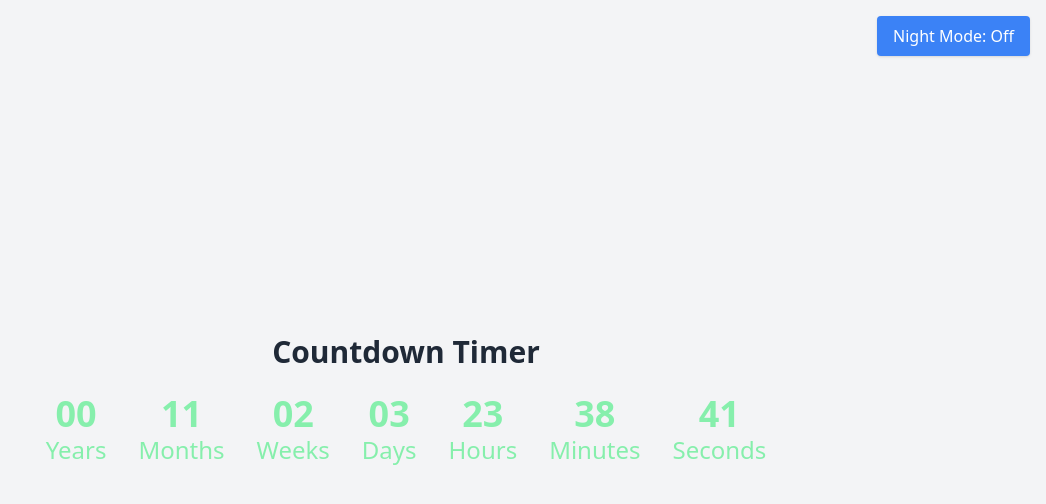
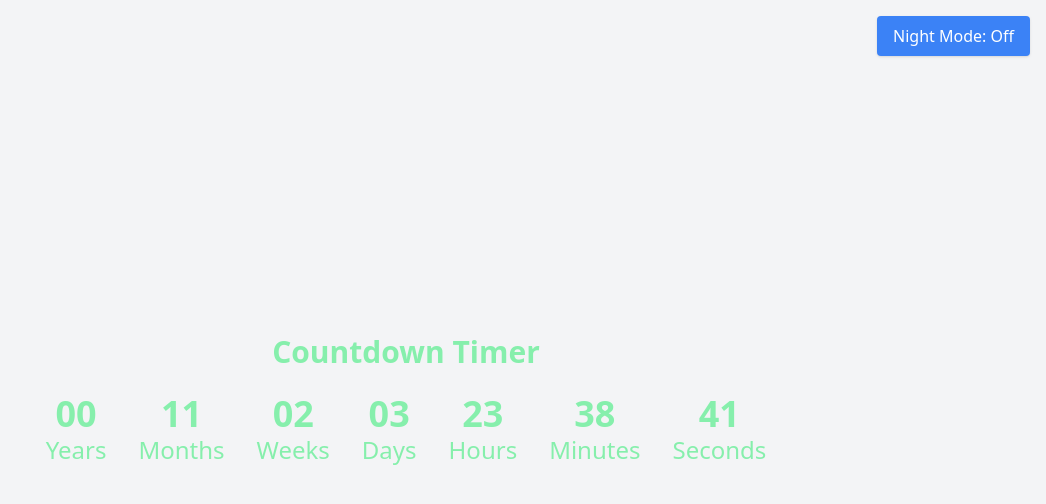
Before and after one commit to ismetguzelgun/countdown, a plain HTML site: page index.html in a window 1280 px wide. Shown: the whole page, without its empty margins (234-1280 px from the left). Drawn offline with nearby package versions, Linux system fonts and the light colour scheme.

Commit message:
changed the color of h1

```diff
--- a/index.html
+++ b/index.html
@@ -25,7 +25,7 @@
 
   <!-- Countdown Timer -->
   <div id="countdown" class="text-center">
-    <h1 class="text-3xl font-semibold mb-6">Countdown Timer</h1>
+    <h1 class="text-3xl font-semibold mb-6 text-green-300">Countdown Timer</h1>
     <div class="flex justify-center gap-8 text-xl sm:text-2xl">
       <div>
         <span id="years" class="block text-4xl font-bold text-green-300">00</span>
```
